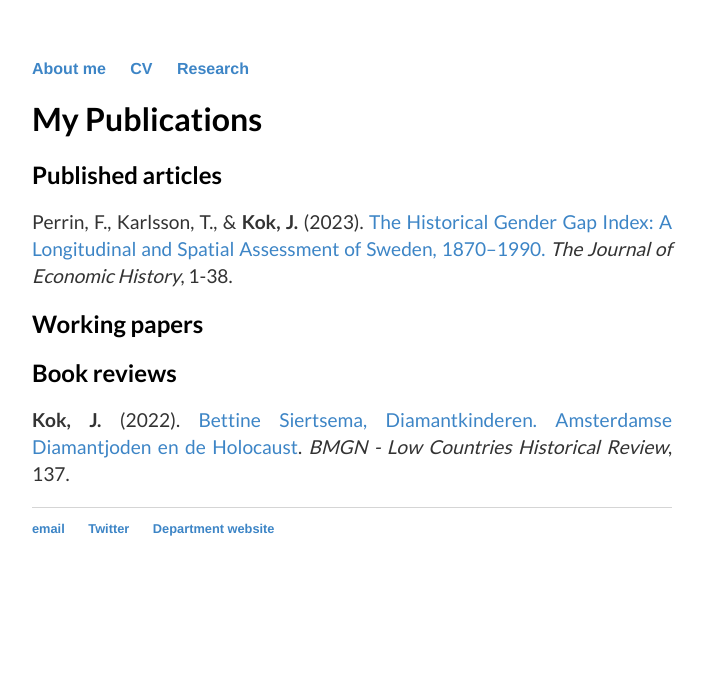
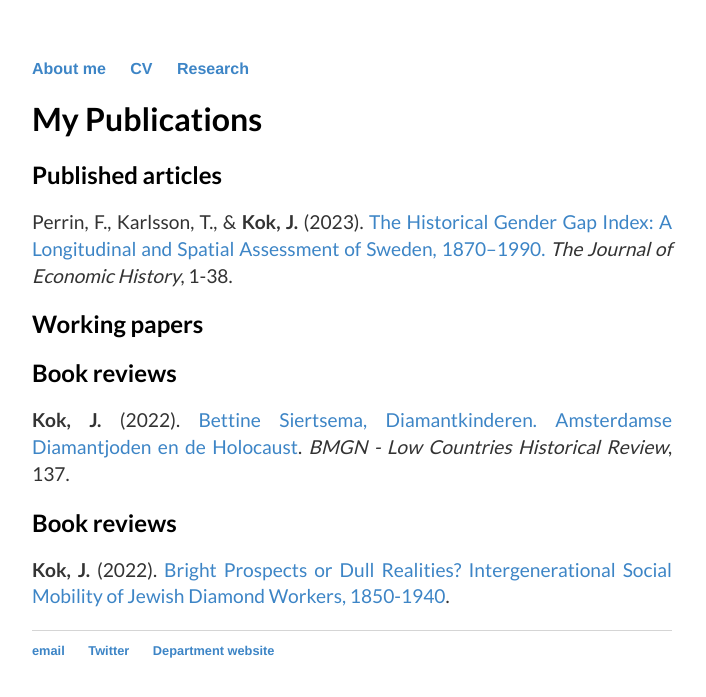
Before and after one commit to kok-joris/kok-joris.github.io, a Jekyll site: the page built from research/index.html, in a window 1280 px wide. Shown: the top 697 px of the page, without its empty margins (288-994 px from the left). Built offline with Jekyll 4.4.1, drawn with Linux system fonts in a browser that asks for light colours; Markdown is read by kramdown in place of the engine named in the settings.

Commit message:
Update index.html

```diff
--- a/research/index.html
+++ b/research/index.html
@@ -16,4 +16,9 @@ title: Research
 		<b>Kok, J.</b> (2022). <a href="https://bmgn-lchr.nl/article/view/11294/13620" target="_blank">Bettine Siertsema, Diamantkinderen. Amsterdamse Diamantjoden en de Holocaust</a>. <i>BMGN - Low Countries Historical Review</i>, 137.
 	</p>
 
+	<h2>Book reviews</h2>
+	<p align="justify">
+		<b>Kok, J.</b> (2022). <a href="https://kok-joris.github.io/images/JMP_JorisKok_PRELIM.pdf" target="_blank">Bright Prospects or Dull Realities? Intergenerational Social Mobility of Jewish Diamond Workers, 1850-1940</a>.
+	</p>
+
 </div><!-- /.blurb -->
```
